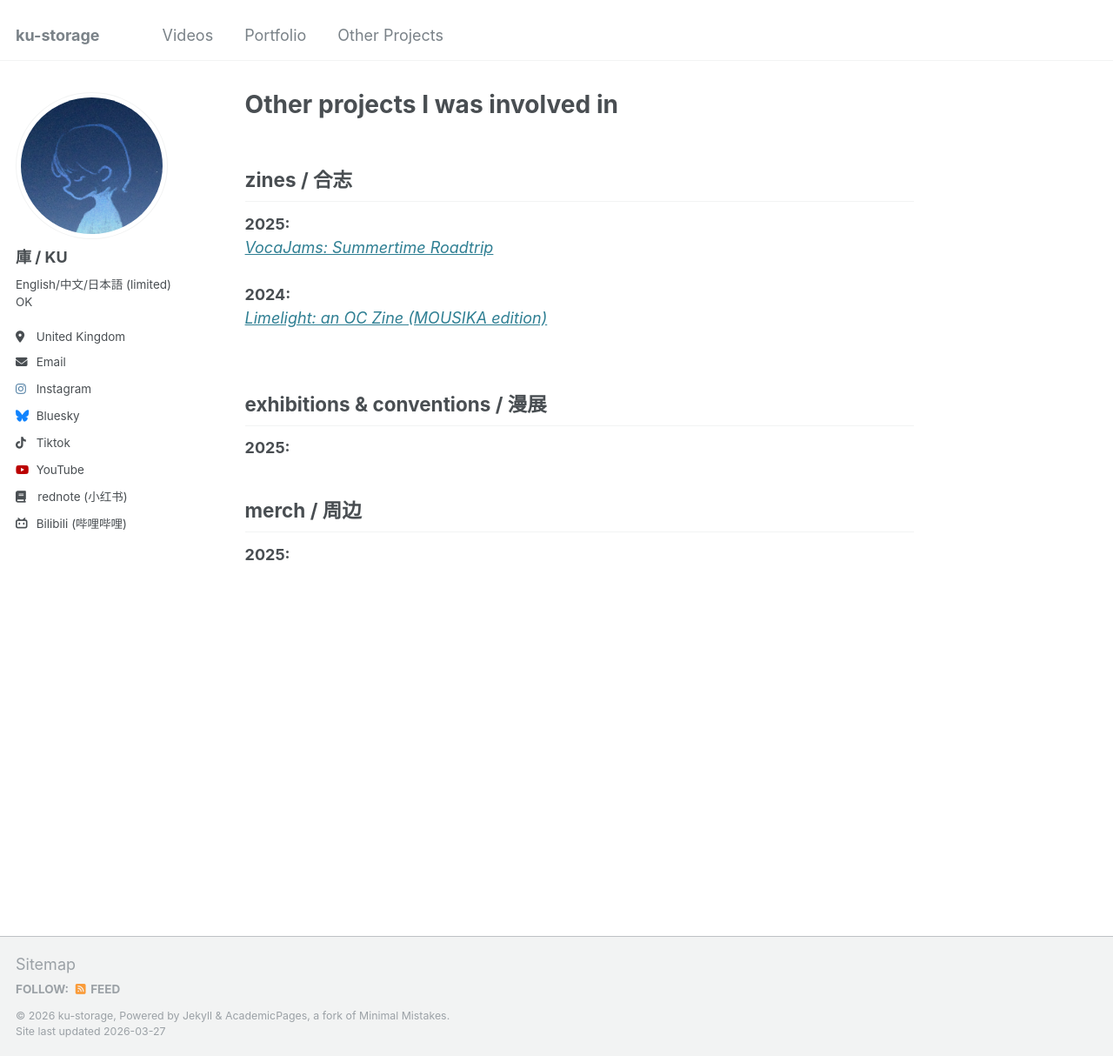
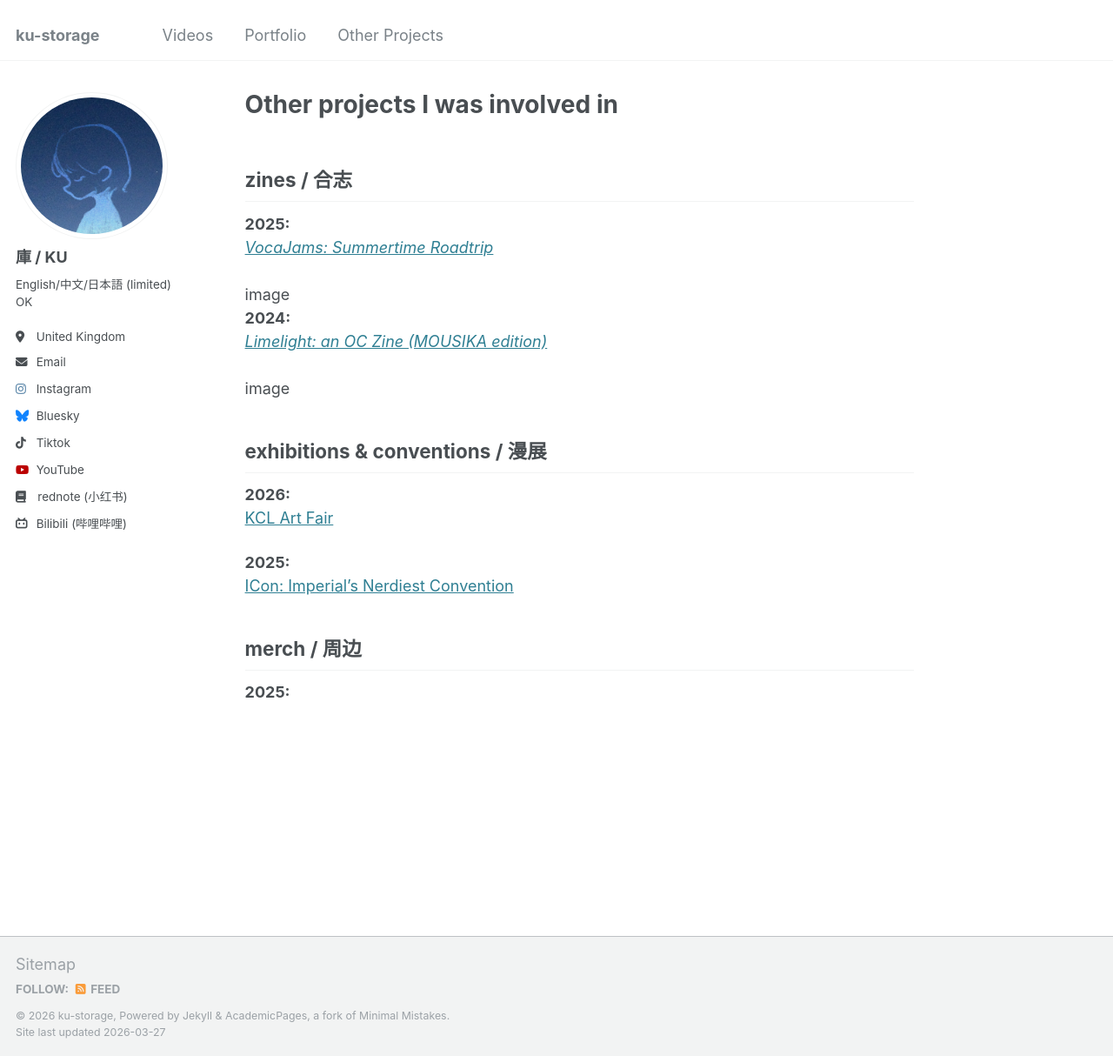
Before and after one commit to ku-storage/ku-storage.github.io, a Jekyll site: the page built from _pages/projects.md, in a window 1280 px wide and 1214 px high. Shown: the whole window at 87% size. Built offline with Jekyll 4.4.1, drawn with Linux system fonts in a browser that asks for light colours.

Commit message:
Update projects.md

```diff
--- a/_pages/projects.md
+++ b/_pages/projects.md
@@ -10,12 +10,18 @@ zines / 合志
 ------
 **2025:**<br>
 [_VocaJams: Summertime Roadtrip_](https://vocajams.eu/)<br><br>
+image<br>
 **2024:**<br>
 [_Limelight: an OC Zine (MOUSIKA edition)_](https://limelightoczine.itch.io/mousika)<br><br>
+image<br>
 
 exhibitions & conventions / 漫展
 ------
+**2026:**<br>
+[KCL Art Fair](https://www.instagram.com/p/DV1hoZ8iBcy/?img_index=1)<br>
+
 **2025:**<br>
+[ICon: Imperial's Nerdiest Convention](https://www.instagram.com/icon_on_insta/)
 
 merch / 周边
 ------
```
